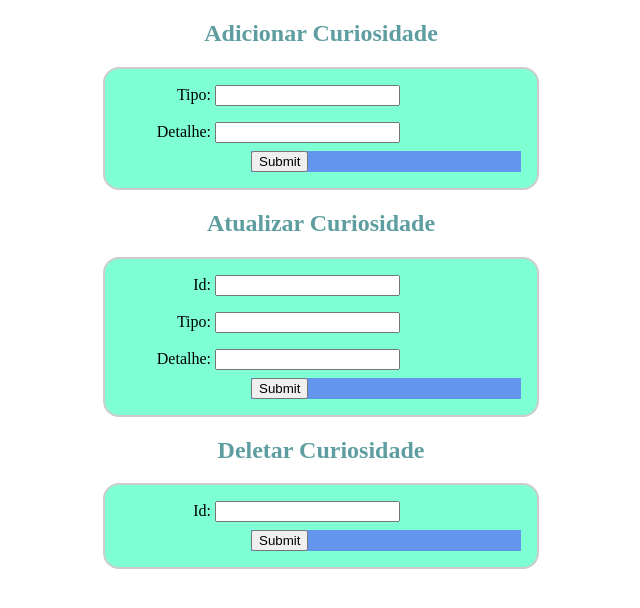
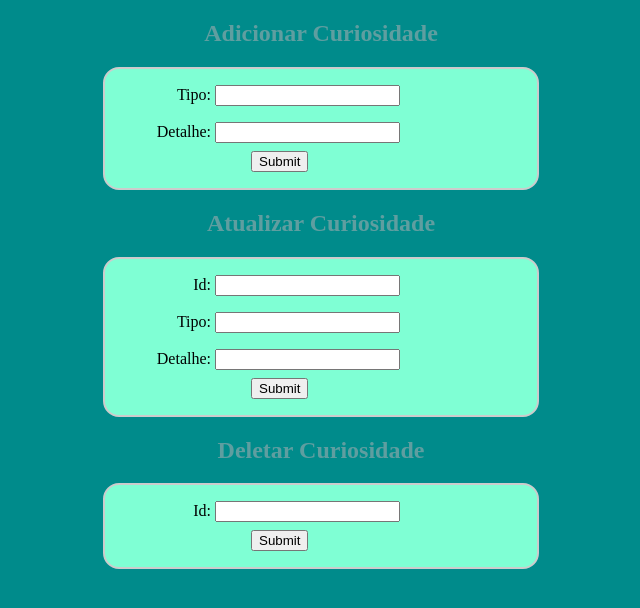
Before and after one commit to Luiz-Unicamp/Atividade7, a website: page index.html in a window 1280 px wide. Shown: the whole page, without its empty margins (319-959 px from the left). Drawn offline with Linux system fonts and the light colour scheme.

Commit message:
Add files via upload

```diff
--- a/style.css
+++ b/style.css
@@ -1,3 +1,7 @@
+
+body{
+    background: darkcyan;
+}
 h2{
     text-align: center;
     color: cadetblue;
@@ -24,7 +28,7 @@ form div + div {
 
 
 #botao {
-    background-color: cornflowerblue;
+    color: cornflowerblue;
     margin-top: .5em;
     margin-left: 130px;
 
```
